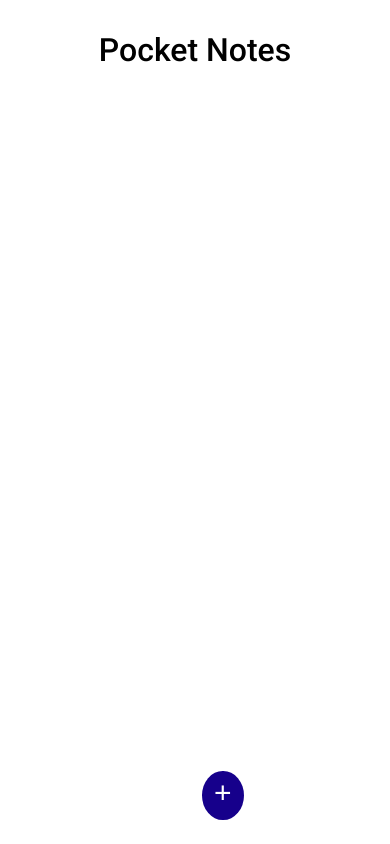
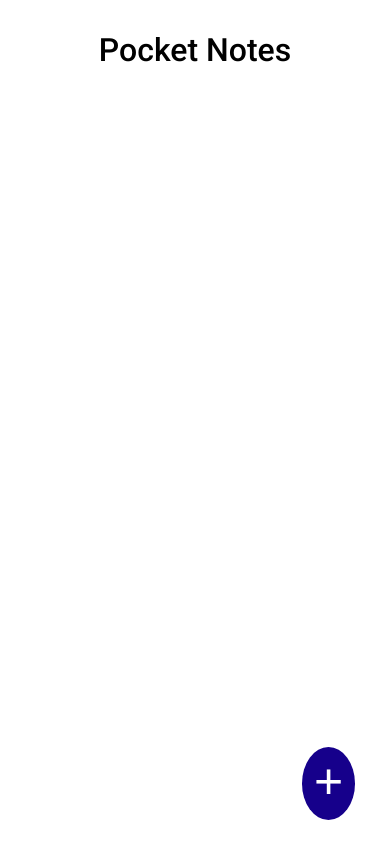
Before and after one commit to ckaushik567/Packet-Notes-App, a React (Vite) app: page / in a window 390 px wide. Built offline with nearby package versions, Linux system fonts and the light colour scheme.

Commit message:
add responsiveness

```diff
--- a/src/App.module.css
+++ b/src/App.module.css
@@ -302,12 +302,12 @@
         text-align: center;
         text-decoration: none;
         display: inline-block;
-        font-size: 30px;
+        font-size: 50px;
         margin: 4px 2px;
         cursor: pointer;
         border-radius: 50%;
         position: fixed;
-        left: 200px;
+        left: 300px;
         bottom: 20px;
     }
     .groupHead {
```
